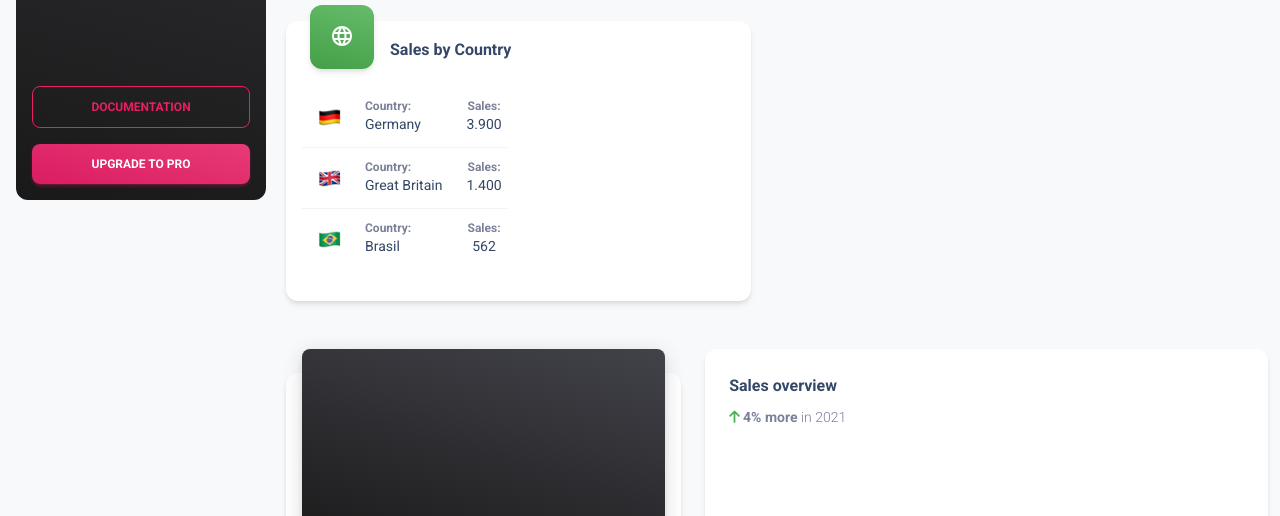
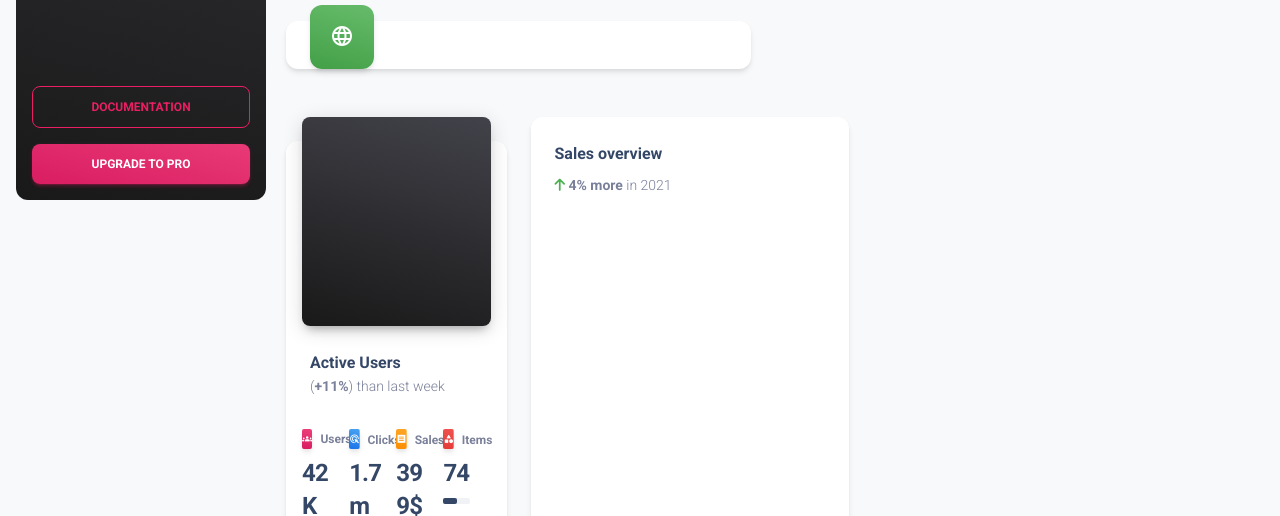
Before and after one commit to NeeasTooID/Dash-LinucxApi, a plain HTML site: page index.html in a window 1280 px wide. Shown: the part 584-1100 px from the top of the page. Drawn offline with Linux system fonts and the light colour scheme.

Commit message:
update index.html

```diff
--- a/index.html
+++ b/index.html
@@ -314,119 +314,7 @@
     <div class="icon icon-shape icon-lg bg-gradient-success shadow text-center border-radius-xl mt-n3 ms-4">
       <i class="material-icons opacity-10" aria-hidden="true">language</i>
     </div>
-    <h6 class="mt-3 mb-2 ms-3 ">Sales by Country</h6>
-  </div>
-  <div class="card-body p-3">
-    <div class="row">
-      <div class="col-lg-6 col-md-7">
-        <div class="table-responsive">
-          <table class="table align-items-center ">
-            <tbody>
-              <tr>
-                <td class="w-30">
-                  <div class="d-flex px-2 py-1 align-items-center">
-                    <div>
-                      <img src="./assets/img/icons/flags/DE.png" alt="Country flag">
-                    </div>
-                    <div class="ms-4">
-                      <p class="text-xs font-weight-bold mb-0 ">Country:</p>
-                      <h6 class="text-sm font-weight-normal mb-0 ">Germany</h6>
-                    </div>
-                  </div>
-                </td>
-                <td>
-                  <div class="text-center">
-                    <p class="text-xs font-weight-bold mb-0 ">Sales:</p>
-                    <h6 class="text-sm font-weight-normal mb-0 ">3.900</h6>
-                  </div>
-                </td>
-                <td>
-                  <div class="text-center">
-                    <p class="text-xs font-weight-bold mb-0 ">Value:</p>
-                    <h6 class="text-sm font-weight-normal mb-0 ">$440,000</h6>
-                  </div>
-                </td>
-                <td class="align-middle text-sm">
-                  <div class="col text-center">
-                    <p class="text-xs font-weight-bold mb-0 ">Bounce:</p>
-                    <h6 class="text-sm font-weight-normal mb-0 ">40.22%</h6>
-                  </div>
-                </td>
-              </tr>
 
-              <tr>
-                <td class="w-30">
-                  <div class="d-flex px-2 py-1 align-items-center">
-                    <div>
-                      <img src="./assets/img/icons/flags/GB.png" alt="Country flag">
-                    </div>
-                    <div class="ms-4">
-                      <p class="text-xs font-weight-bold mb-0 ">Country:</p>
-                      <h6 class="text-sm font-weight-normal mb-0 ">Great Britain</h6>
-                    </div>
-                  </div>
-                </td>
-                <td>
-                  <div class="text-center">
-                    <p class="text-xs font-weight-bold mb-0 ">Sales:</p>
-                    <h6 class="text-sm font-weight-normal mb-0 ">1.400</h6>
-                  </div>
-                </td>
-                <td>
-                  <div class="text-center">
-                    <p class="text-xs font-weight-bold mb-0 ">Value:</p>
-                    <h6 class="text-sm font-weight-normal mb-0 ">$190,700</h6>
-                  </div>
-                </td>
-                <td class="align-middle text-sm">
-                  <div class="col text-center">
-                    <p class="text-xs font-weight-bold mb-0 ">Bounce:</p>
-                    <h6 class="text-sm font-weight-normal mb-0 ">23.44%</h6>
-                  </div>
-                </td>
-              </tr>
-
-              <tr>
-                <td class="w-30">
-                  <div class="d-flex px-2 py-1 align-items-center">
-                    <div>
-                      <img src="./assets/img/icons/flags/BR.png" alt="Country flag">
-                    </div>
-                    <div class="ms-4">
-                      <p class="text-xs font-weight-bold mb-0 ">Country:</p>
-                      <h6 class="text-sm font-weight-normal mb-0 ">Brasil</h6>
-                    </div>
-                  </div>
-                </td>
-                <td>
-                  <div class="text-center">
-                    <p class="text-xs font-weight-bold mb-0 ">Sales:</p>
-                    <h6 class="text-sm font-weight-normal mb-0 ">562</h6>
-                  </div>
-                </td>
-                <td>
-                  <div class="text-center">
-                    <p class="text-xs font-weight-bold mb-0 ">Value:</p>
-                    <h6 class="text-sm font-weight-normal mb-0 ">$143,960</h6>
-                  </div>
-                </td>
-                <td class="align-middle text-sm">
-                  <div class="col text-center">
-                    <p class="text-xs font-weight-bold mb-0 ">Bounce:</p>
-                    <h6 class="text-sm font-weight-normal mb-0 ">32.14%</h6>
-                  </div>
-                </td>
-              </tr>
-            </tbody>
-          </table>
-        </div>
-      </div>
-      <div class="col-lg-6 col-md-5">
-        <div id="map" class="mt-0 mt-lg-n4"></div>
-      </div>
-    </div>
-  </div>
-</div>
 
       </div>
     </div>
```
